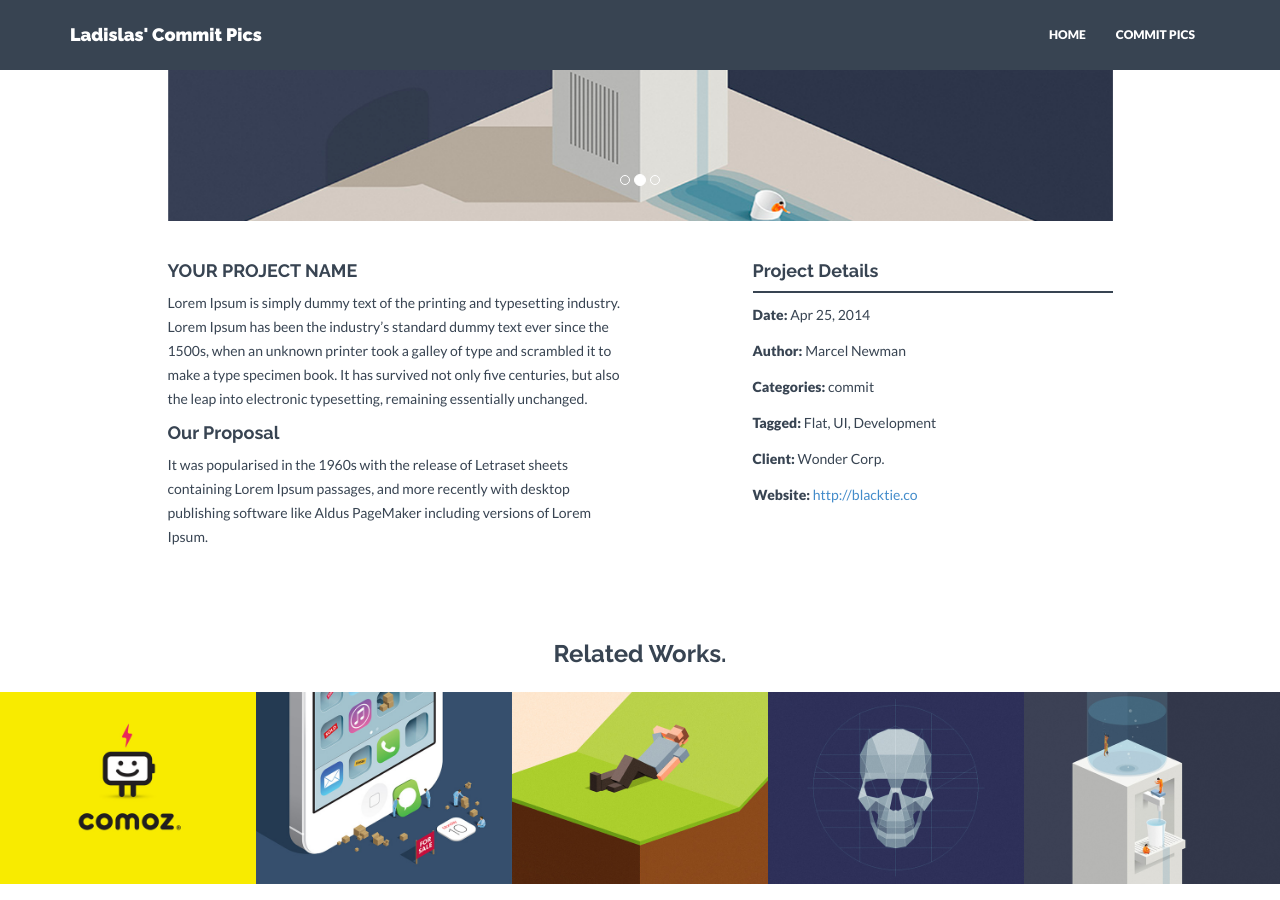
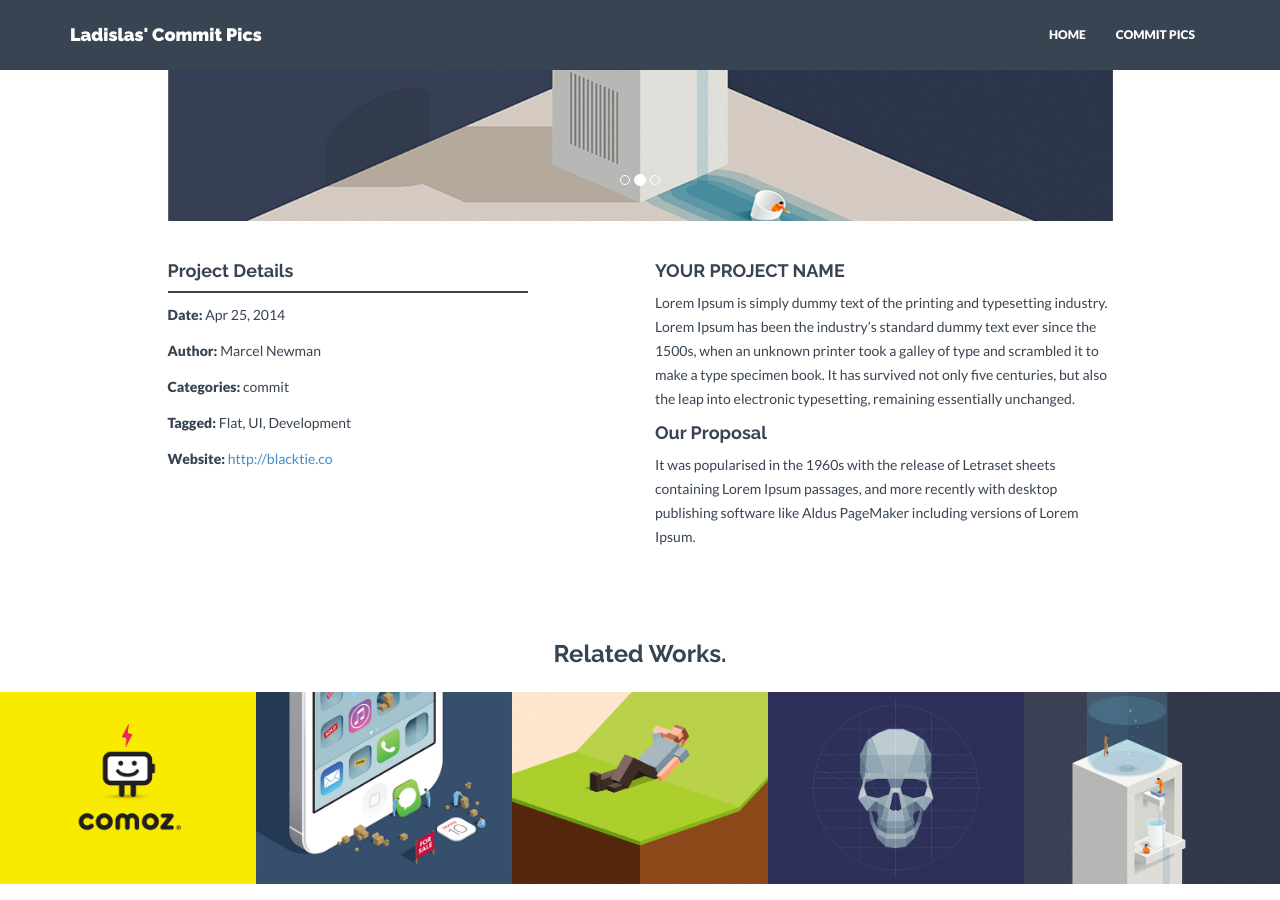
Before and after one commit to ladislas/commitpics, a Jekyll site: the page built from _posts/commit/2014-12-19-commit.markdown, in a window 1280 px wide and 900 px high, scrolled down 448 px. Built offline with Jekyll 4.4.1, drawn with Linux system fonts in a browser that asks for light colours; nearby versions of some CDN libraries.

Commit message:
same than previous, layouts should be up and running

```diff
--- a/_layouts/project.html
+++ b/_layouts/project.html
@@ -9,12 +9,6 @@ layout: default
 
       {% include carousel.html %}
 
-        <div class="col-lg-5 col-lg-offset-1">
-            <div class="spacing"></div>
-
-            {{ content }}
-
-        </div>
       <div class="col-lg-4 col-lg-offset-1">
          <div class="spacing"></div>
          <h4>Project Details</h4>
@@ -23,10 +17,15 @@ layout: default
          <p><b>Author:</b> {{ page.author }}</p>
          <p><b>Categories:</b> {{ page.categories }}</p>
          <p><b>Tagged:</b> Flat, UI, Development</p>
-            <p><b>Client:</b> {{ page.client }}</p>
          <p><b>Website:</b> <a href="{{ page.website }}">{{ page.website }}</a></p>
       </div>
-    </div><! --/row -->
-</div><! --/container -->
+      <div class="col-lg-5 col-lg-offset-1">
+         <div class="spacing"></div>
+
+         {{ content }}
+
+      </div>
+   </div><!--/row -->
+</div><!--/container -->
 
 {% include portfolio.html title="Related Works." limit=5 %}
```
Also changed, not shown: _layouts/commit.html (+30 -2 lines), _layouts/post.html (indentation only). Lines whose indentation alone changed are shown as unchanged.
